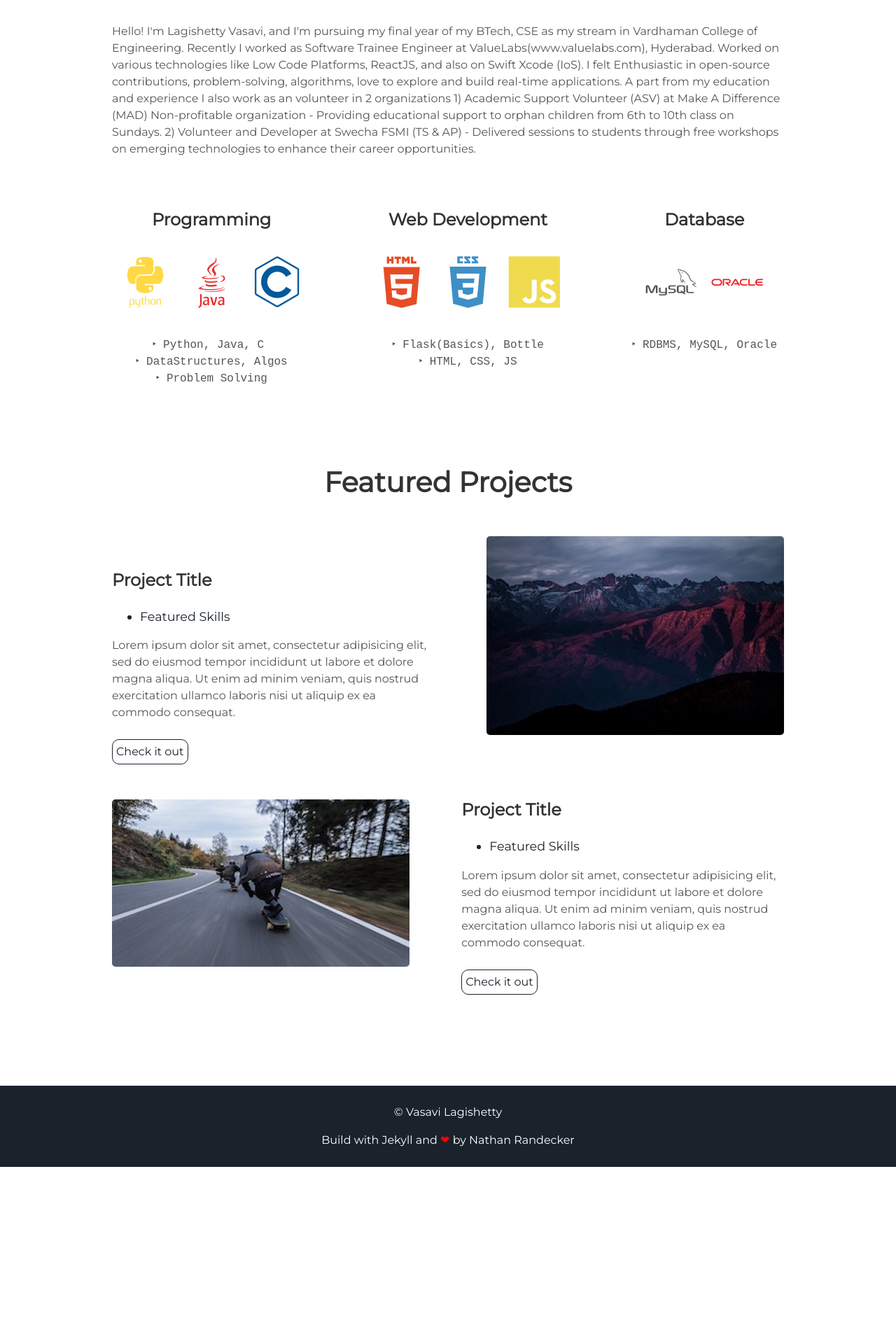
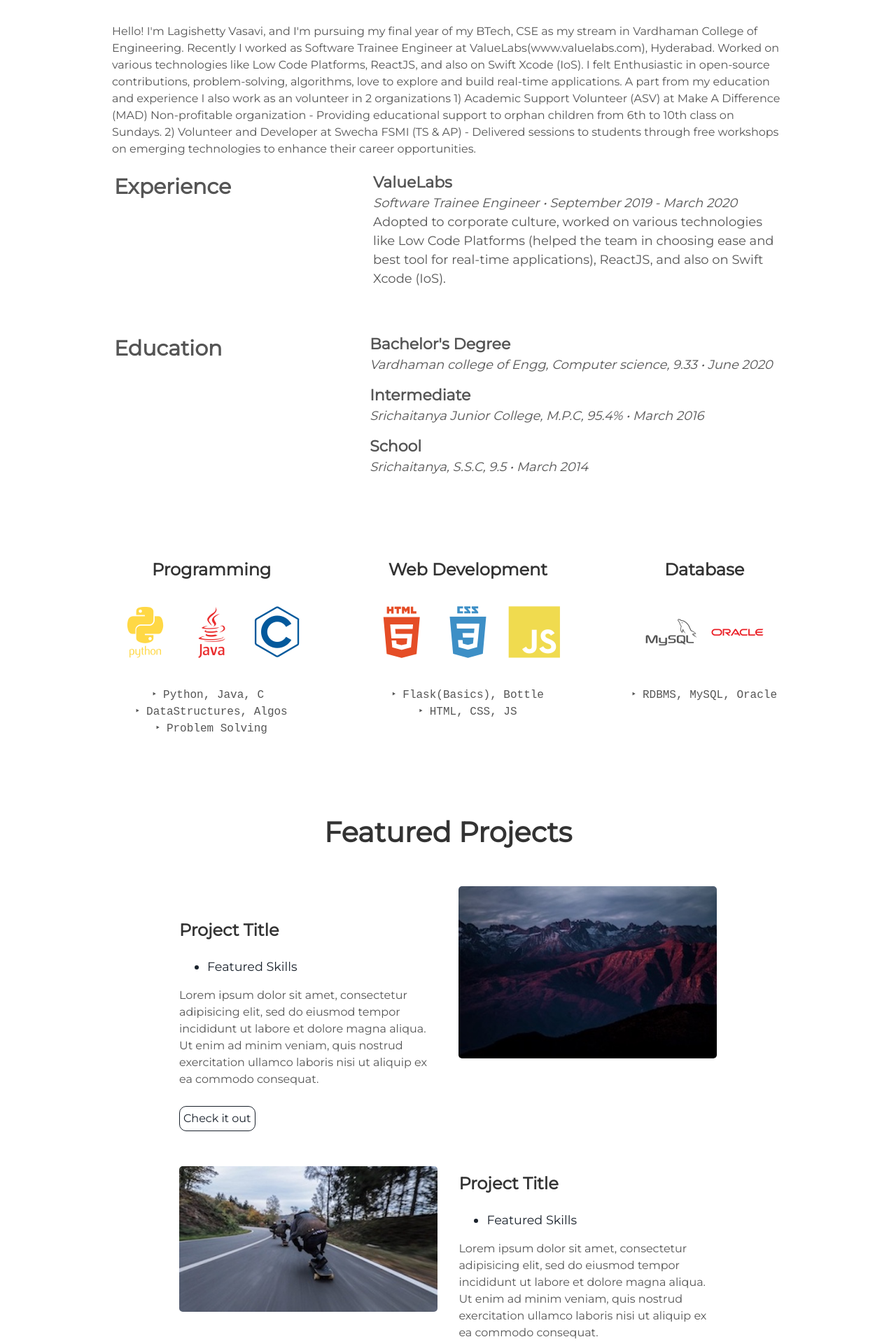
Before and after one commit to VasaviLagishetty/VasaviLagishetty.github.io, a Jekyll site: the page built from index.html, in a window 1280 px wide. Shown: the part 1024-2944 px from the top of the page at 70% size. Built offline with Jekyll 4.4.1, drawn with Linux system fonts in a browser that asks for light colours; nearby versions of some CDN libraries; before the commit the page ends 2691 px from its top, so only the background shows below that.

```diff
--- a/_includes/about.html
+++ b/_includes/about.html
@@ -1,7 +1,59 @@
+<head>
+  <meta name="viewport" content="width=device-width, initial-scale=1.0">
+   <style>
+     th{
+       padding-right: 200px;
+       vertical-align: top;
+       font-size: 30px;
+     }
+     td{
+        font-size: 18px;
+        padding-bottom:10px;
+     }
+     b{
+       font-size: 22px;
+       margin-bottom: 20px;
+     }
+     @media only screen and (max-width: 550px) {
+      th{
+       padding-right: 50px;
+       vertical-align: top;
+       font-size: 18px;
+     }
+     td{
+        font-size: 15px;
+        padding-bottom:5px;
+     }
+     b{
+       font-size: 15px;
+       margin-bottom: 15px;
+     }
+     }
+   </style>
+ </head>
 <div class="user-details">
   <h1> About Me </h1>
   <p> {{site.user_description}} </p>
 </div>
+<table>
+  <tr>
+    <th rowspan="1">Experience</th>
+    <td><b>ValueLabs</b><br><i>Software Trainee Engineer • September 2019 - March 2020</i><br>Adopted to corporate culture, worked on various technologies like Low Code Platforms (helped the team in choosing ease and best tool for real-time applications), ReactJS, and also on Swift Xcode (IoS).</td>
+  </tr>
+</table><br><br>
+<table>
+  <tr>
+    <th rowspan="3">Education&nbsp;</th>
+    <td><b>Bachelor's Degree</b><br><i>Vardhaman college of Engg, Computer science, 9.33 • June 2020</i></td>
+  </tr>
+  <tr>
+    <td><b>Intermediate</b><br><i>Srichaitanya Junior College, M.P.C, 95.4% • March 2016</i></td>
+  </tr>
+  <tr>
+    <td><b>School</b><br><i>Srichaitanya, S.S.C, 9.5 • March 2014</i></td>
+  </tr>
+</table><br><br>
+<table>
 <div class="user">
   <div class="tech" >
       <h3>Programming</h3>
```
Also changed, not shown: 1 other file. Lines whose indentation alone changed are shown as unchanged.
